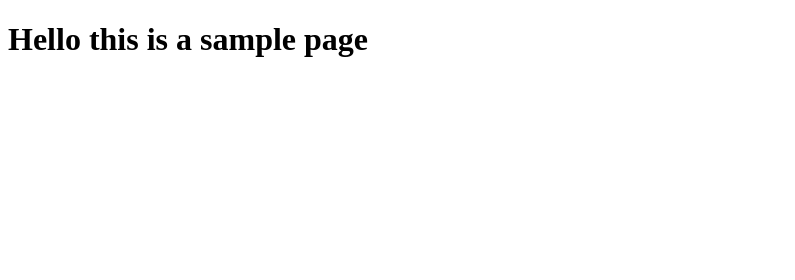
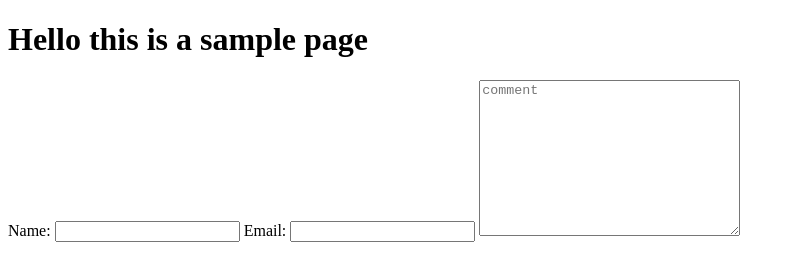
Before and after one commit to Svansh/website, a plain HTML site: page index.html in a window 1280 px wide. Shown: the whole page, without its empty margins (0-795 px from the left). Drawn offline with Linux system fonts and the light colour scheme.

Commit message:
Add a form in index.html

```diff
--- a/index.html
+++ b/index.html
@@ -9,6 +9,13 @@
 <body>
     <div class="container">
         <h1>Hello this is a sample page</h1>
+        <form action="#" method="post">
+            <label for="name">Name:</label>
+            <input type="text" name="name" id="name">
+            <label for="email">Email:</label>
+            <input type="text" name="email" id="email">
+            <textarea name="comment" id="comment" cols="30" rows="10" placeholder="comment"></textarea>
+        </form>
     </div>
 </body>
 </html>
```
